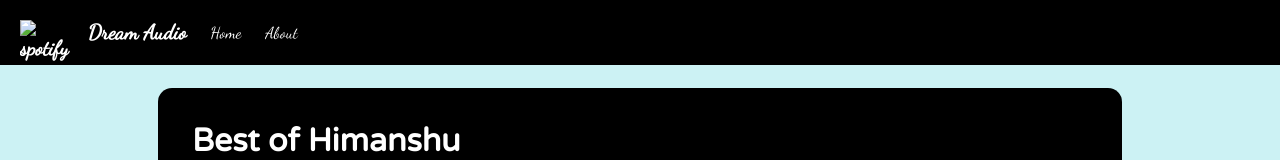
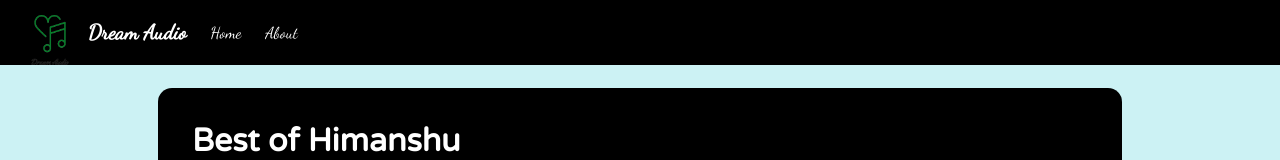
Before and after one commit to Ayaan5harma/DreamAudio, a plain HTML site: page index.html in a window 1280 px wide. Shown: the top 160 px of the page. Drawn offline with nearby package versions, Linux system fonts and the light colour scheme; files whose address does not match are found by name.

Commit message:
Update index.html

```diff
--- a/index.html
+++ b/index.html
@@ -12,7 +12,7 @@
 <body>
     <nav>
         <ul>
-            <li class="brand"><img src="images/logo1.png" alt="spotify">Dream Audio</li>
+            <li class="brand"><img src="logo1.png" alt="DreamAudio">Dream Audio</li>
             <li>Home</li>
             <li>About</li>
         </ul>
```
